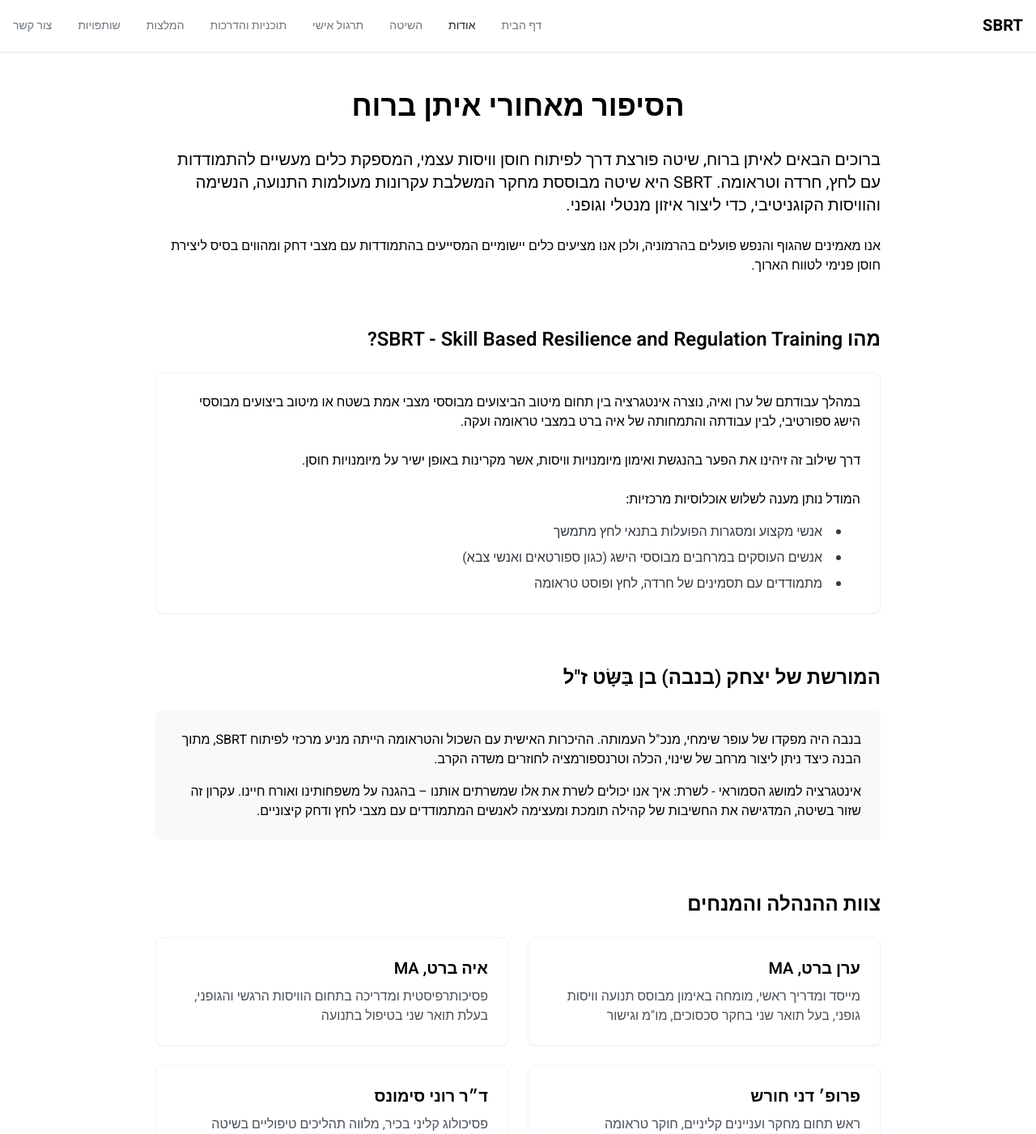
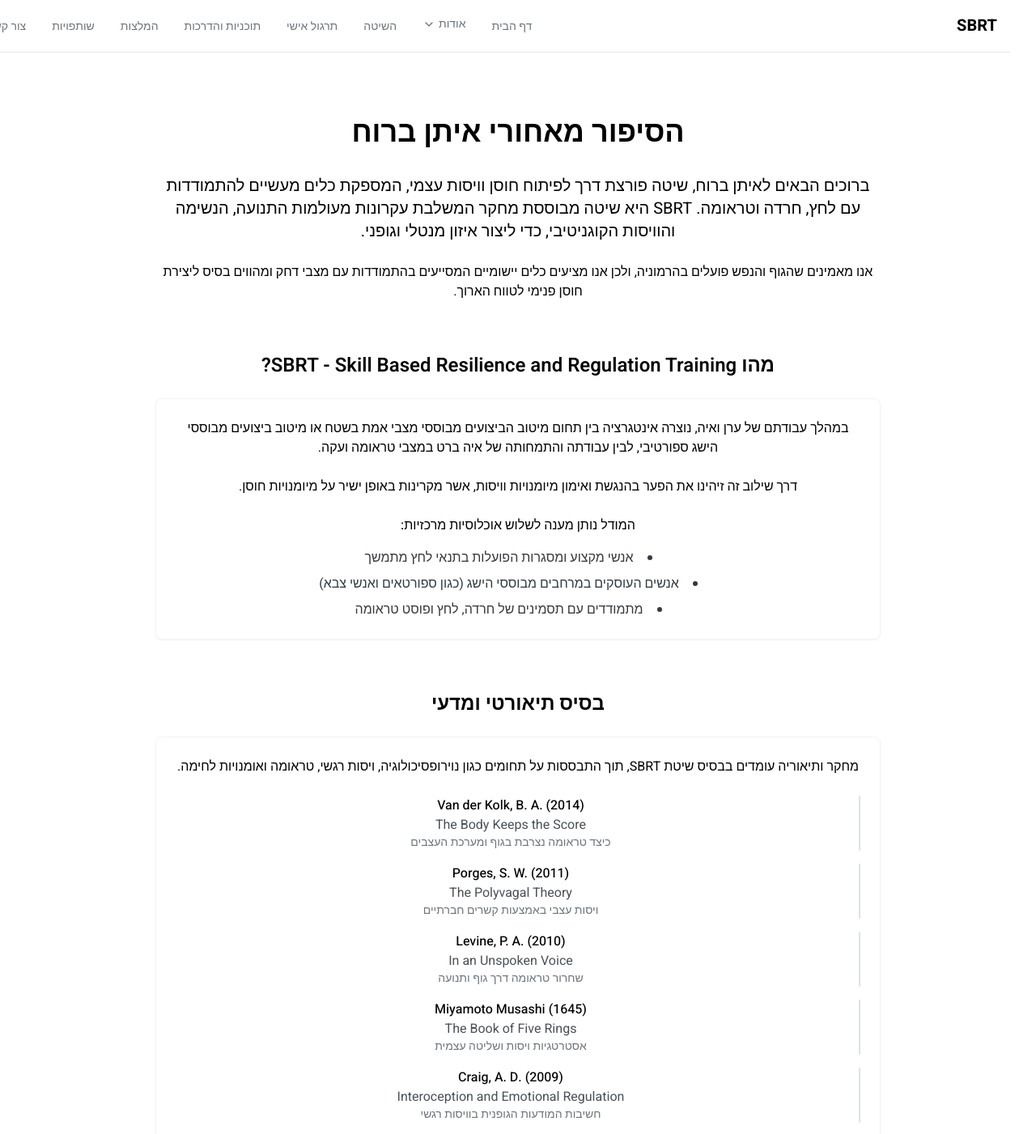
Before and after one commit to RoiHirsh/sbrt-harmony-path, a React (Vite) app: page /about in a window 1280 px wide. Shown: the top 1401 px of the page at 81% size. Built offline with nearby package versions, Linux system fonts and the light colour scheme.

Commit message:
Refactor About page into subpages
Moves sections from the About page to separate pages and updates the navigation menu with a dropdown containing links to the original About page and the new pages.

```diff
--- a/src/App.tsx
+++ b/src/App.tsx
@@ -1,9 +1,5 @@
 
-import { Toaster } from "@/components/ui/toaster";
-import { Toaster as Sonner } from "@/components/ui/sonner";
-import { TooltipProvider } from "@/components/ui/tooltip";
-import { QueryClient, QueryClientProvider } from "@tanstack/react-query";
-import { BrowserRouter, Routes, Route } from "react-router-dom";
+import { BrowserRouter as Router, Routes, Route } from "react-router-dom";
 import Navigation from "./components/Navigation";
 import Index from "./pages/Index";
 import About from "./pages/About";
@@ -14,20 +10,20 @@ import Testimonials from "./pages/Testimonials";
 import Partners from "./pages/Partners";
 import Contact from "./pages/Contact";
 import NotFound from "./pages/NotFound";
+import Team from "./pages/Team";
+import Legacy from "./pages/Legacy";
+import "./App.css";
 
-const queryClient = new QueryClient();
-
-const App = () => (
-  <QueryClientProvider client={queryClient}>
-    <TooltipProvider>
-      <Toaster />
-      <Sonner />
-      <BrowserRouter>
+function App() {
+  return (
+    <Router>
       <Navigation />
-        <main className="pt-16 min-h-screen">
+      <main className="pt-16">
         <Routes>
           <Route path="/" element={<Index />} />
           <Route path="/about" element={<About />} />
+          <Route path="/team" element={<Team />} />
+          <Route path="/legacy" element={<Legacy />} />
           <Route path="/method" element={<Method />} />
           <Route path="/practice" element={<Practice />} />
           <Route path="/programs" element={<Programs />} />
@@ -37,9 +33,8 @@ const App = () => (
           <Route path="*" element={<NotFound />} />
         </Routes>
       </main>
-      </BrowserRouter>
-    </TooltipProvider>
-  </QueryClientProvider>
+    </Router>
   );
+}
 
 export default App;
--- a/src/components/Navigation.tsx
+++ b/src/components/Navigation.tsx
@@ -1,15 +1,28 @@
 
 import { useState } from "react";
 import { Link, useLocation } from "react-router-dom";
-import { Menu, X } from "lucide-react";
+import { Menu, X, ChevronDown } from "lucide-react";
 
 const Navigation = () => {
   const [isOpen, setIsOpen] = useState(false);
+  const [isAboutOpen, setIsAboutOpen] = useState(false);
   const location = useLocation();
+
+  const handleAboutToggle = () => {
+    setIsAboutOpen(!isAboutOpen);
+  };
 
   const links = [
     { path: "/", text: "דף הבית" },
-    { path: "/about", text: "אודות" },
+    {
+      text: "אודות",
+      isDropdown: true,
+      subItems: [
+        { path: "/about", text: "על איתן ברוח" },
+        { path: "/team", text: "צוות ההנהלה" },
+        { path: "/legacy", text: "המורשת של יצחק (בנבה) בן בַּשָּׂט ז\"ל" }
+      ]
+    },
     { path: "/method", text: "השיטה" },
     { path: "/practice", text: "תרגול אישי" },
     { path: "/programs", text: "תוכניות והדרכות" },
@@ -28,9 +41,33 @@ const Navigation = () => {
 
           {/* Desktop Navigation */}
           <div className="hidden md:flex space-x-8 space-x-reverse">
-            {links.map((link) => (
+            {links.map((link, index) => (
+              <div key={index} className="relative group">
+                {link.isDropdown ? (
+                  <div className="flex items-center gap-1 cursor-pointer text-sm font-medium text-sbrt-500 hover:text-sbrt-600">
+                    <span>{link.text}</span>
+                    <ChevronDown className="h-4 w-4" />
+                    {/* Dropdown Menu */}
+                    <div className="absolute top-full right-0 mt-2 w-64 bg-white rounded-md shadow-lg border border-gray-100 opacity-0 invisible group-hover:opacity-100 group-hover:visible transition-all">
+                      <div className="py-2">
+                        {link.subItems?.map((subItem, subIndex) => (
                           <Link
-                key={link.path}
+                            key={subIndex}
+                            to={subItem.path}
+                            className={`block px-4 py-2 text-sm hover:bg-sbrt-50 ${
+                              location.pathname === subItem.path
+                                ? "text-sbrt-800 bg-sbrt-50"
+                                : "text-sbrt-500"
+                            }`}
+                          >
+                            {subItem.text}
+                          </Link>
+                        ))}
+                      </div>
+                    </div>
+                  </div>
+                ) : (
+                  <Link
                     to={link.path}
                     className={`text-sm font-medium transition-colors hover:text-sbrt-600 ${
                       location.pathname === link.path
@@ -40,6 +77,8 @@ const Navigation = () => {
                   >
                     {link.text}
                   </Link>
+                )}
+              </div>
             ))}
           </div>
 
@@ -61,9 +100,38 @@ const Navigation = () => {
         {isOpen && (
           <div className="md:hidden absolute top-16 right-0 w-full bg-white border-b border-gray-200 animate-slide-up">
             <div className="flex flex-col space-y-4 p-4">
-              {links.map((link) => (
+              {links.map((link, index) => (
+                <div key={index}>
+                  {link.isDropdown ? (
+                    <div>
+                      <button
+                        onClick={() => setIsAboutOpen(!isAboutOpen)}
+                        className="flex items-center justify-between w-full text-sm font-medium text-sbrt-500 hover:text-sbrt-600"
+                      >
+                        <span>{link.text}</span>
+                        <ChevronDown className={`h-4 w-4 transform transition-transform ${isAboutOpen ? 'rotate-180' : ''}`} />
+                      </button>
+                      {isAboutOpen && (
+                        <div className="mt-2 mr-4 space-y-2">
+                          {link.subItems?.map((subItem, subIndex) => (
                             <Link
-                  key={link.path}
+                              key={subIndex}
+                              to={subItem.path}
+                              className={`block text-sm hover:text-sbrt-600 ${
+                                location.pathname === subItem.path
+                                  ? "text-sbrt-800"
+                                  : "text-sbrt-500"
+                              }`}
+                              onClick={() => setIsOpen(false)}
+                            >
+                              {subItem.text}
+                            </Link>
+                          ))}
+                        </div>
+                      )}
+                    </div>
+                  ) : (
+                    <Link
                       to={link.path}
                       className={`text-sm font-medium transition-colors hover:text-sbrt-600 ${
                         location.pathname === link.path
@@ -74,6 +142,8 @@ const Navigation = () => {
                     >
                       {link.text}
                     </Link>
+                  )}
+                </div>
               ))}
             </div>
           </div>
--- a/src/pages/About.tsx
+++ b/src/pages/About.tsx
@@ -1,5 +1,5 @@
 
-import { BookOpen, Users, Lightbulb, GraduationCap } from "lucide-react";
+import { BookOpen } from "lucide-react";
 
 const About = () => {
   return (
@@ -35,32 +35,6 @@ const About = () => {
         </div>
       </div>
 
-      {/* Legacy Section */}
-      <div className="max-w-4xl mx-auto mb-16">
-        <h2 className="text-2xl font-semibold mb-6">המורשת של יצחק (בנבה) בן בַּשָּׂט ז"ל</h2>
-        <div className="bg-sbrt-50 p-6 rounded-lg">
-          <p className="mb-4">
-            בנבה היה מפקדו של עופר שימחי, מנכ"ל העמותה. ההיכרות האישית עם השכול והטראומה הייתה מניע מרכזי לפיתוח SBRT, מתוך הבנה כיצד ניתן ליצור מרחב של שינוי, הכלה וטרנספורמציה לחוזרים משדה הקרב.
-          </p>
-          <p>
-            אינטגרציה למושג הסמוראי - לשרת: איך אנו יכולים לשרת את אלו שמשרתים אותנו – בהגנה על משפחותינו ואורח חיינו. עקרון זה שזור בשיטה, המדגישה את החשיבות של קהילה תומכת ומעצימה לאנשים המתמודדים עם מצבי לחץ ודחק קיצוניים.
-          </p>
-        </div>
-      </div>
-
-      {/* Team Section */}
-      <div className="max-w-4xl mx-auto mb-16">
-        <h2 className="text-2xl font-semibold mb-6">צוות ההנהלה והמנחים</h2>
-        <div className="grid md:grid-cols-2 gap-6">
-          {team.map((member, index) => (
-            <div key={index} className="bg-white p-6 rounded-lg shadow-sm border border-gray-100">
-              <h3 className="text-xl font-semibold mb-2">{member.name}</h3>
-              <p className="text-sbrt-600">{member.role}</p>
-            </div>
-          ))}
-        </div>
-      </div>
-
       {/* Theoretical Basis */}
       <div className="max-w-4xl mx-auto">
         <h2 className="text-2xl font-semibold mb-6">בסיס תיאורטי ומדעי</h2>
@@ -87,37 +61,6 @@ const targetGroups = [
   "אנשי מקצוע ומסגרות הפועלות בתנאי לחץ מתמשך",
   "אנשים העוסקים במרחבים מבוססי הישג (כגון ספורטאים ואנשי צבא)",
   "מתמודדים עם תסמינים של חרדה, לחץ ופוסט טראומה"
-];
-
-const team = [
-  {
-    name: "ערן ברט, MA",
-    role: "מייסד ומדריך ראשי, מומחה באימון מבוסס תנועה וויסות גופני, בעל תואר שני בחקר סכסוכים, מו\"מ וגישור"
-  },
-  {
-    name: "איה ברט, MA",
-    role: "פסיכותרפיסטית ומדריכה בתחום הוויסות הרגשי והגופני, בעלת תואר שני בטיפול בתנועה"
-  },
-  {
-    name: "פרופ׳ דני חורש",
-    role: "ראש תחום מחקר ועניינים קליניים, חוקר טראומה ופסיכולוגיה קלינית"
-  },
-  {
-    name: "ד״ר רוני סימונס",
-    role: "פסיכולוג קליני בכיר, מלווה תהליכים טיפוליים בשיטה"
-  },
-  {
-    name: "פרופ׳ יניב אסף",
-    role: "חוקר מוח ומומחה לחיבורים עצביים"
-  },
-  {
-    name: "עידו קניון",
-    role: "חבר הנהלה, אחראי תחום פיננסים ופיתוח"
-  },
-  {
-    name: "דייב דרייק",
-    role: "חבר הנהלה, יועץ אסטרטגי ופיננסי"
-  }
 ];
 
 const researchSources = [
--- /dev/null
+++ b/src/pages/Legacy.tsx
@@ -0,0 +1,22 @@
+
+import { BookHeart } from "lucide-react";
+
+const Legacy = () => {
+  return (
+    <div className="container mx-auto px-4 py-12">
+      <h1 className="text-4xl font-bold mb-8 text-center">המורשת של יצחק (בנבה) בן בַּשָּׂט ז"ל</h1>
+      <div className="max-w-3xl mx-auto">
+        <div className="bg-sbrt-50 p-8 rounded-lg">
+          <p className="text-lg mb-6">
+            בנבה היה מפקדו של עופר שימחי, מנכ"ל העמותה. ההיכרות האישית עם השכול והטראומה הייתה מניע מרכזי לפיתוח SBRT, מתוך הבנה כיצד ניתן ליצור מרחב של שינוי, הכלה וטרנספורמציה לחוזרים משדה הקרב.
+          </p>
+          <p className="text-lg">
+            אינטגרציה למושג הסמוראי - לשרת: איך אנו יכולים לשרת את אלו שמשרתים אותנו – בהגנה על משפחותינו ואורח חיינו. עקרון זה שזור בשיטה, המדגישה את החשיבות של קהילה תומכת ומעצימה לאנשים המתמודדים עם מצבי לחץ ודחק קיצוניים.
+          </p>
+        </div>
+      </div>
+    </div>
+  );
+};
+
+export default Legacy;
--- /dev/null
+++ b/src/pages/Team.tsx
@@ -0,0 +1,53 @@
+
+import { Users } from "lucide-react";
+
+const Team = () => {
+  return (
+    <div className="container mx-auto px-4 py-12">
+      <h1 className="text-4xl font-bold mb-8 text-center">צוות ההנהלה והמנחים</h1>
+      <div className="max-w-4xl mx-auto">
+        <div className="grid md:grid-cols-2 gap-6">
+          {team.map((member, index) => (
+            <div key={index} className="bg-white p-6 rounded-lg shadow-sm border border-gray-100">
+              <h3 className="text-xl font-semibold mb-2">{member.name}</h3>
+              <p className="text-sbrt-600">{member.role}</p>
+            </div>
+          ))}
+        </div>
+      </div>
+    </div>
+  );
+};
+
+const team = [
+  {
+    name: "ערן ברט, MA",
+    role: "מייסד ומדריך ראשי, מומחה באימון מבוסס תנועה וויסות גופני, בעל תואר שני בחקר סכסוכים, מו\"מ וגישור"
+  },
+  {
+    name: "איה ברט, MA",
+    role: "פסיכותרפיסטית ומדריכה בתחום הוויסות הרגשי והגופני, בעלת תואר שני בטיפול בתנועה"
+  },
+  {
+    name: "פרופ׳ דני חורש",
+    role: "ראש תחום מחקר ועניינים קליניים, חוקר טראומה ופסיכולוגיה קלינית"
+  },
+  {
+    name: "ד״ר רוני סימונס",
+    role: "פסיכולוג קליני בכיר, מלווה תהליכים טיפוליים בשיטה"
+  },
+  {
+    name: "פרופ׳ יניב אסף",
+    role: "חוקר מוח ומומחה לחיבורים עצביים"
+  },
+  {
+    name: "עידו קניון",
+    role: "חבר הנהלה, אחראי תחום פיננסים ופיתוח"
+  },
+  {
+    name: "דייב דרייק",
+    role: "חבר הנהלה, יועץ אסטרטגי ופיננסי"
+  }
+];
+
+export default Team;
```
Lines whose indentation alone changed are shown as unchanged.
